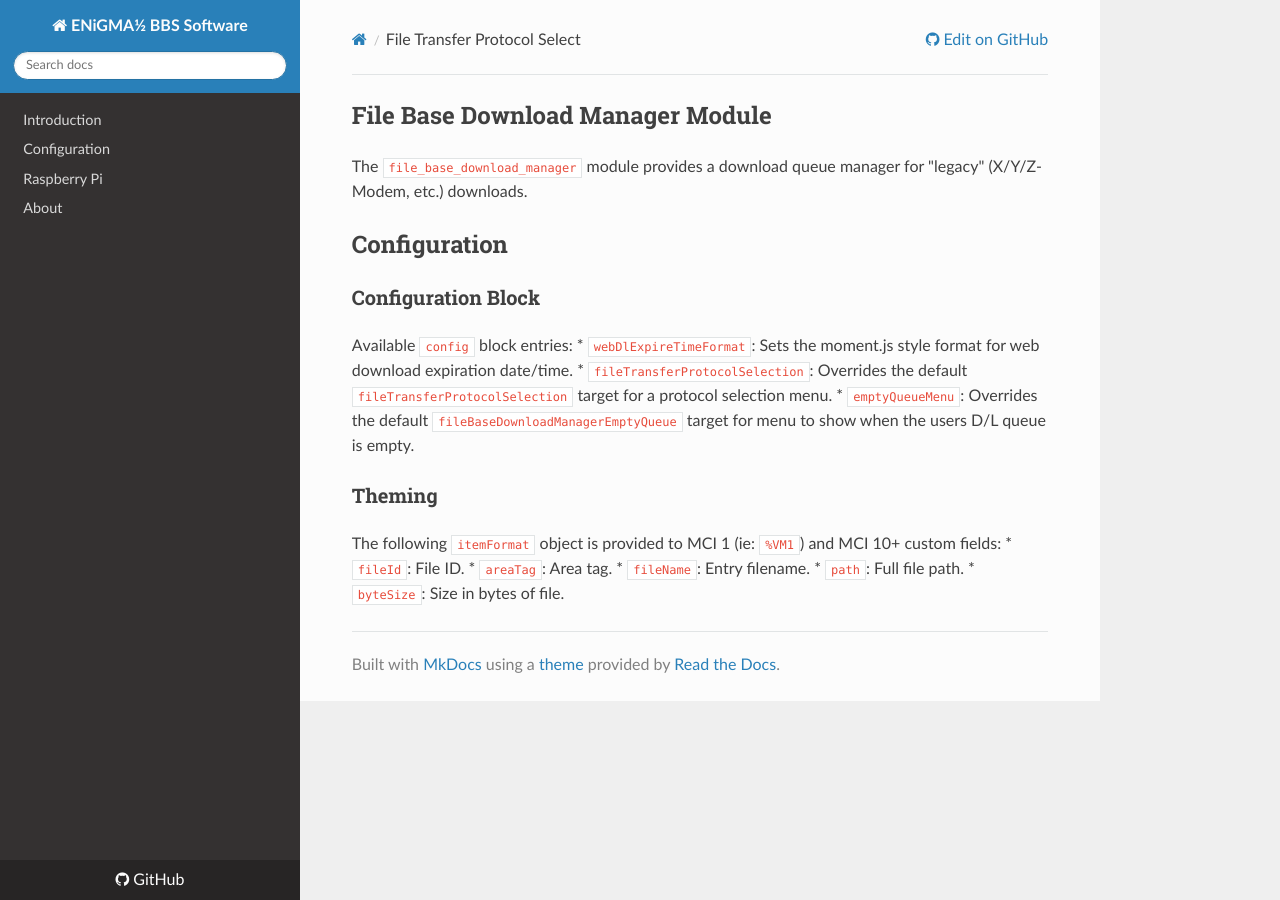
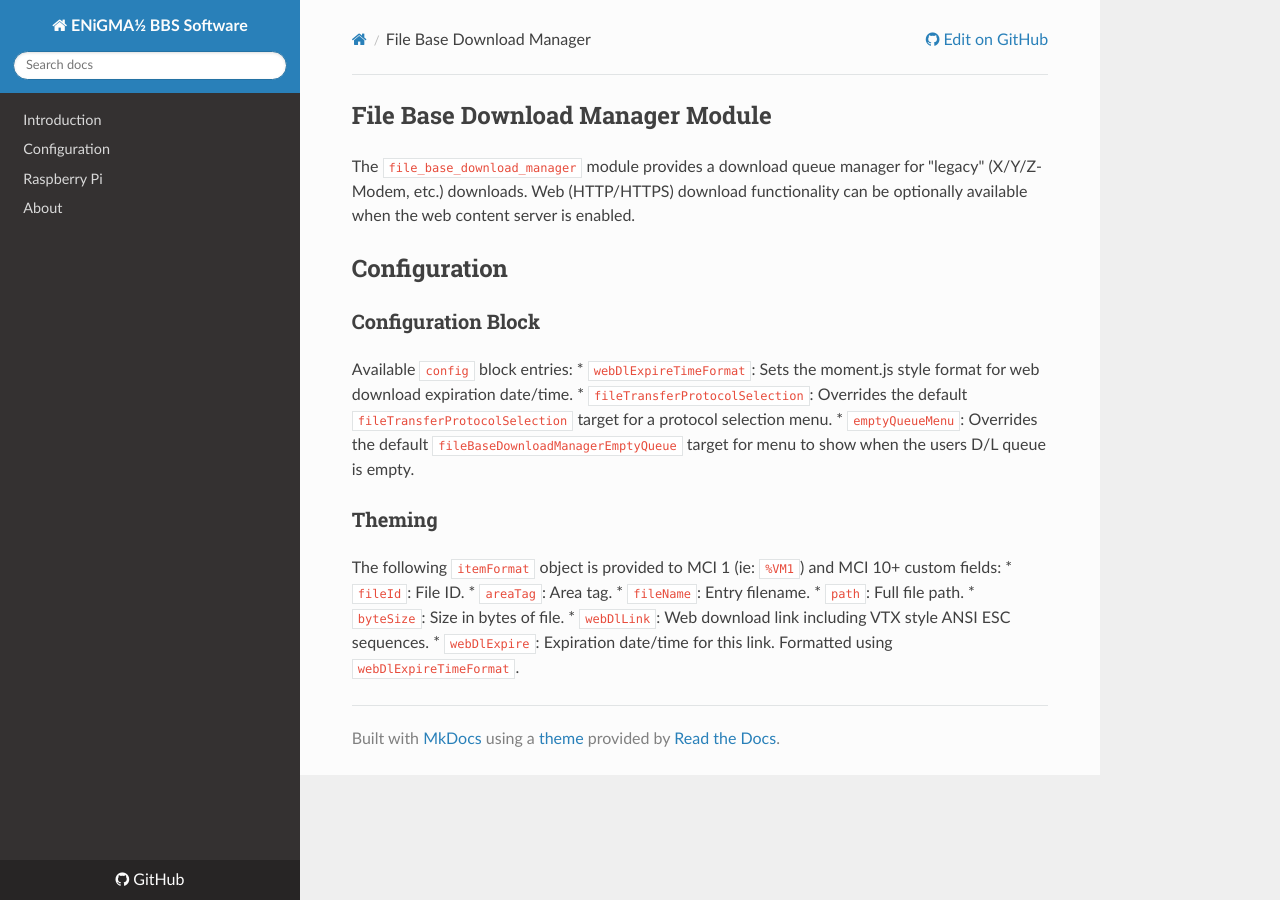
Before and after one commit to NuSkooler/enigma-bbs, an MkDocs documentation site: the page built from docs/modding/file-base-download-manager.md, in a window 1280 px wide. Built offline with MkDocs 1.6.1, drawn with Linux system fonts in a browser that asks for light colours; nearby versions of some CDN libraries; old or Windows-style settings are respelled for this version of MkDocs.

Commit message:
* Docs + itemFormat/focusItem format for web download manager * Fix some typos

```diff
--- a/docs/modding/file-base-download-manager.md
+++ b/docs/modding/file-base-download-manager.md
@@ -1,9 +1,9 @@
 ---
 layout: page
-title: File Transfer Protocol Select
+title: File Base Download Manager
 ---
 ## File Base Download Manager Module
-The `file_base_download_manager` module provides a download queue manager for "legacy" (X/Y/Z-Modem, etc.) downloads.
+The `file_base_download_manager` module provides a download queue manager for "legacy" (X/Y/Z-Modem, etc.) downloads. Web (HTTP/HTTPS) download functionality can be optionally available when the web content server is enabled.
 
 ## Configuration
 ### Configuration Block
@@ -19,3 +19,5 @@ The following `itemFormat` object is provided to MCI 1 (ie: `%VM1`) and MCI 10+
 * `fileName`: Entry filename.
 * `path`: Full file path.
 * `byteSize`: Size in bytes of file.
+* `webDlLink`: Web download link including VTX style ANSI ESC sequences.
+* `webDlExpire`: Expiration date/time for this link. Formatted using `webDlExpireTimeFormat`.
```
Also changed, not shown: docs/_includes/nav.md (+2 -1 lines), docs/modding/file-base-web-download-manager.md (added, +25 -0 lines), 2 other files.
